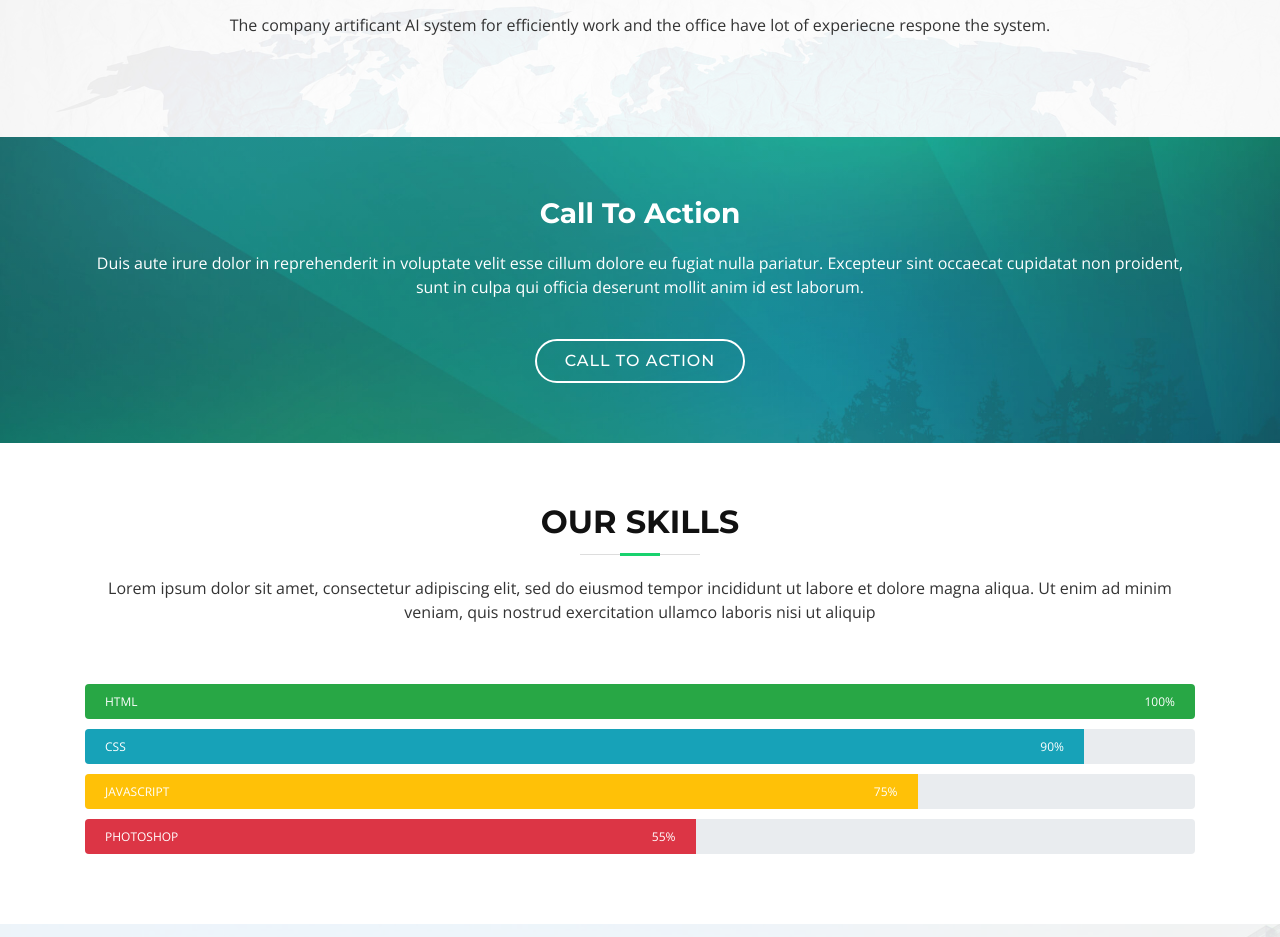
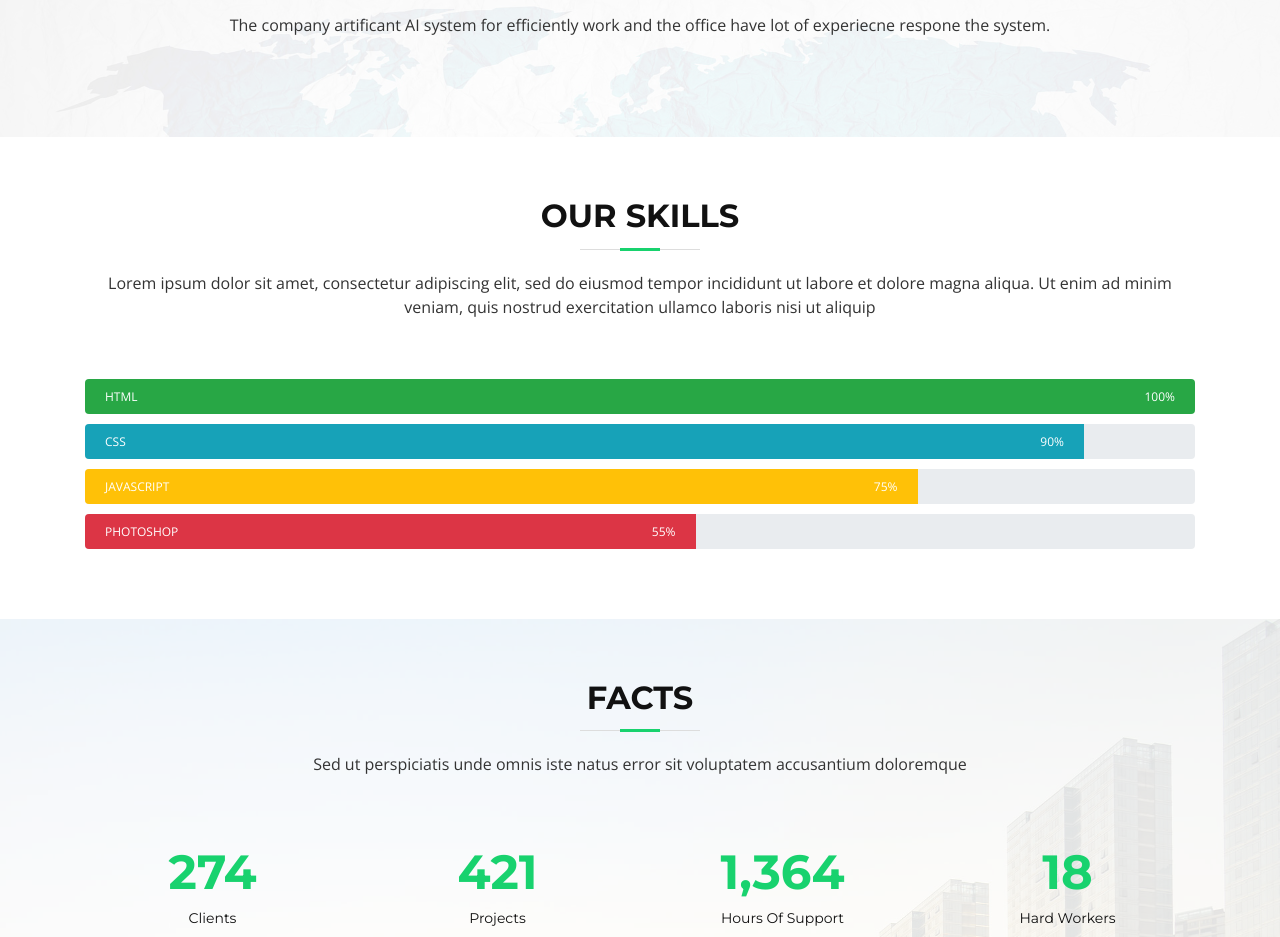
Before and after one commit to Pornphawis/Archer, a plain HTML site: page index.html in a window 1280 px wide. Shown: the part 920-1857 px from the top of the page. Drawn offline with nearby package versions, Linux system fonts and the light colour scheme; animation ran at ten frames a second; files whose address does not match are found by name.

Commit message:
Update index.html

```diff
--- a/index.html
+++ b/index.html
@@ -132,14 +132,7 @@
 
     <!--==========================
       Call To Action Section
-    ============================-->
-    <section id="call-to-action" class="wow fadeIn">
-      <div class="container text-center">
-        <h3>Call To Action</h3>
-        <p> Duis aute irure dolor in reprehenderit in voluptate velit esse cillum dolore eu fugiat nulla pariatur. Excepteur sint occaecat cupidatat non proident, sunt in culpa qui officia deserunt mollit anim id est laborum.</p>
-        <a class="cta-btn" href="#">Call To Action</a>
-      </div>
-    </section><!-- #call-to-action -->
+    ============================--
 
     <!--==========================
       Skills Section
```
